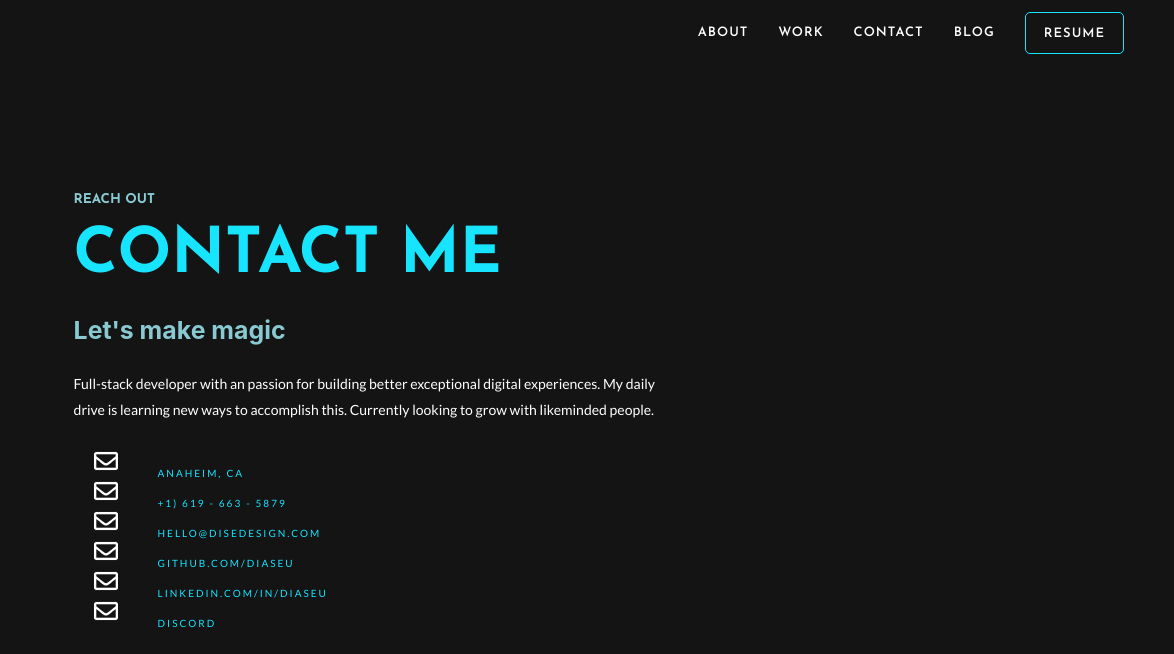
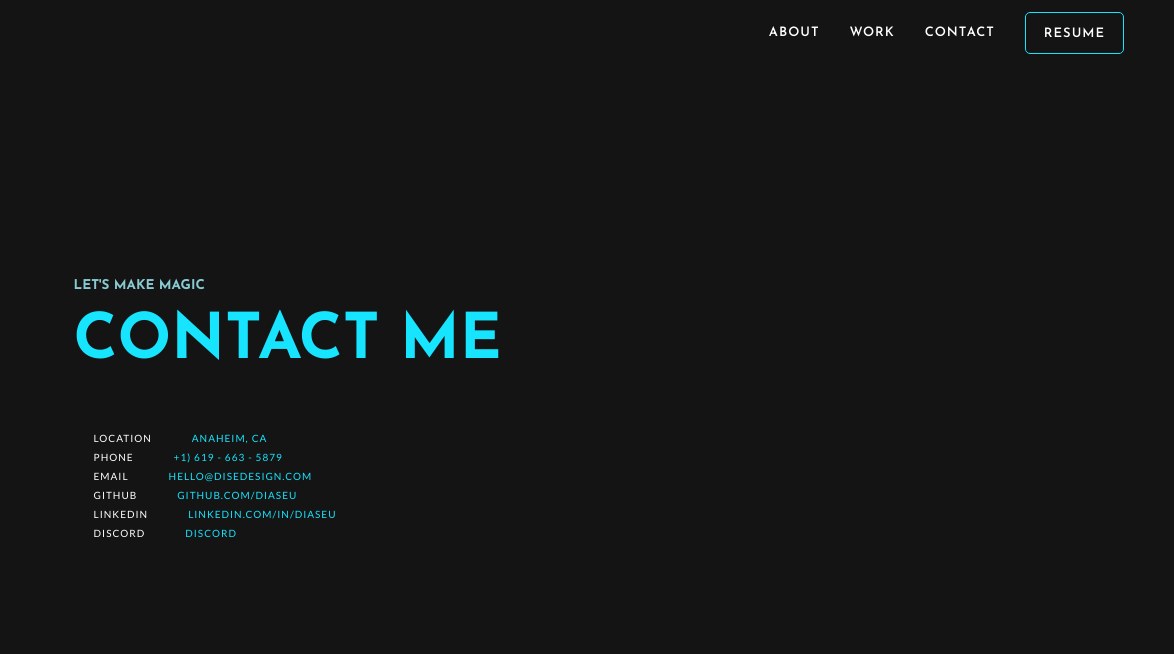
Before and after one commit to diaseu/disedesign-gatsby, a Gatsby site: page /contact in a window 1280 px wide. Shown: the top 654 px of the page, 106-1280 px from the left. Built offline with nearby package versions, Linux system fonts and the light colour scheme; Gatsby itself is replaced by a stand-in of ours.

Commit message:
update contact

```diff
--- a/src/components/menu.js
+++ b/src/components/menu.js
@@ -28,7 +28,7 @@ const Menu = () => {
          <li><Link to='/about'>About</Link></li>
          <li><Link to='/portfolio'>Work</Link></li>
          <li><Link to='/contact'>Contact</Link></li>
-         <li><Link to='/blog'>Blog</Link></li>
+         {/* <li><Link to='/blog'>Blog</Link></li> */}
        </ul>
         <div><a href="https://drive.google.com/file/d/1ZoIqpQguE7fdTTYHw6pATp64CWcypHmF/view" target="_blank" rel="noreferrer" className={resumeButton}>Resume</a></div>
      </nav>
--- a/src/pages/contact.js
+++ b/src/pages/contact.js
@@ -1,83 +1,83 @@
 import React, { useState, useEffect, useRef } from "react"
 import { Link } from "gatsby"
 // Components
-import { Icon } from 'antd'
+import { Icon } from "antd"
 import Layout from "../components/layout"
 import Seo from "../components/seo"
 // Styles
-import { contact, contactinfo, icon } from '../styles/contact.module.scss'
-import '../styles/style.scss'
+import { contact, contactinfo, icon } from "../styles/contact.module.scss"
+import "../styles/style.scss"
 // Images
-import { ReactComponent as iconlocation } from '../images/discord.svg'
-import { ReactComponent as iconphone } from '../images/envelope.svg'
-import { ReactComponent as icondiscord } from '../images/discord.svg'
-import { ReactComponent as icongithub } from '../images/GitHub.svg'
-import { ReactComponent as iconlinkedin } from '../images/LinkedIn.svg'
-import { ReactComponent as iconinstagram } from '../images/Instagram.svg'
-import { ReactComponent as Iconemail } from '../images/envelope.svg'
-import { ReactComponent as iconmarker } from '../images/envelope.svg'
-
+import { ReactComponent as iconlocation } from "../images/discord.svg"
+import { ReactComponent as iconphone } from "../images/envelope.svg"
+import { ReactComponent as icondiscord } from "../images/discord.svg"
+import { ReactComponent as icongithub } from "../images/GitHub.svg"
+import { ReactComponent as iconlinkedin } from "../images/LinkedIn.svg"
+import { ReactComponent as iconinstagram } from "../images/Instagram.svg"
+import { ReactComponent as Iconemail } from "../images/envelope.svg"
+import { ReactComponent as iconmarker } from "../images/envelope.svg"
 
 const Contact = () => {
-
   const meinfo = [
     {
       Name: "Location",
       Info: "Anaheim, CA",
       Link: "https://goo.gl/maps/SfP2Dj5AedhH5B7u6",
-      Icon: "<IconEmail className='icon' />"
+      Icon: "<IconEmail className='icon' />",
     },
     {
       Name: "Phone",
       Info: "+1) 619 - 663 - 5879",
       Link: "tel:6196635879",
-      Icon: "<IconPhone className='icon' />"
+      Icon: "<IconPhone className='icon' />",
     },
     {
       Name: "Email",
       Info: "hello@disedesign.com",
       Link: "mailto: hello@disedesign.com?Subject=Dise Design",
-      Icon: "<IconEmail className='icon' />"
+      Icon: "<IconEmail className='icon' />",
     },
     {
       Name: "Github",
       Info: "github.com/diaseu",
       Link: "https://www.github.com/diaseu",
-      Icon: "<IconGithub className='icon' />"
+      Icon: "<IconGithub className='icon' />",
     },
     {
       Name: "Linkedin",
       Info: "linkedin.com/in/diaseu",
       Link: "https://www.linkedin.com/in/diaseu",
-      Icon: "<IconLinkedin className='icon' />"
+      Icon: "<IconLinkedin className='icon' />",
     },
     {
       Name: "Discord",
       Info: "Discord",
       Link: "https://discord.gg/g93F48jcjP",
-      Icon: "<IconDiscord className='icon' />"
-    }
+      Icon: "<IconDiscord className='icon' />",
+    },
   ]
 
   // const DiscordIcon = props => <Icon component={PandaSvg} {...props} />;
 
-  return(
+  return (
     <Layout>
       <Seo title="Contact" />
       <section>
-        <h1><small>Reach Out</small><br />Contact Me</h1>
-        <h3>Let's make magic</h3>
-        <p>Full-stack developer with an passion for building better exceptional digital experiences. My daily drive is learning new ways to accomplish this. Currently looking to grow with likeminded people.</p>
+        <h1>
+          <small>Let's make magic</small>
+          <br />
+          Contact Me
+        </h1>
+        <p>
+
+        </p>
         <ul className={contact}>
           {meinfo.map(info => (
             <li>
               <span>
-                {/* <Icon component={info.Icon} /> */}
-                {/* <div dangerouslySetInnerHTML={{ __html: info.Icon }} /> */}
-                <Iconemail className='icon' />
-                {/* <IconDiscord title={info.Name} style={{ marginRight: "20px" }} /> */}
-                <a href={info.Link}>{info.Info}</a>
+                {info.Name}
               </span>
+              <a href={info.Link}>{info.Info}</a>
             </li>
           ))}
 
@@ -89,7 +89,6 @@ const Contact = () => {
           <li><IconLinkedin title="Linkedin" className="icon" /> <a href={meinfo.linkedin}>{meinfo.linkedin}</a></li>
           <li><IconDiscord title="Dicord" className="icon" /> <a href={meinfo.discord}>{meinfo.discord}</a></li> */}
         </ul>
-
       </section>
     </Layout>
   )
--- a/src/styles/contact.module.scss
+++ b/src/styles/contact.module.scss
@@ -13,15 +13,15 @@
     text-transform: uppercase;
     margin: 0;
     font-size: 10px;
-    letter-spacing: 2px;
+    letter-spacing: 1px;
     border-radius: 5px;
     margin-left: 5px;
-    line-height:  1.2;
+    line-height:  1.9;
     svg {
       margin-bottom: 4px;
     }
-    span a {
-      margin-left: 5vh;
+    span {
+      margin-right: 5vh;
     }
   }
 }
```
